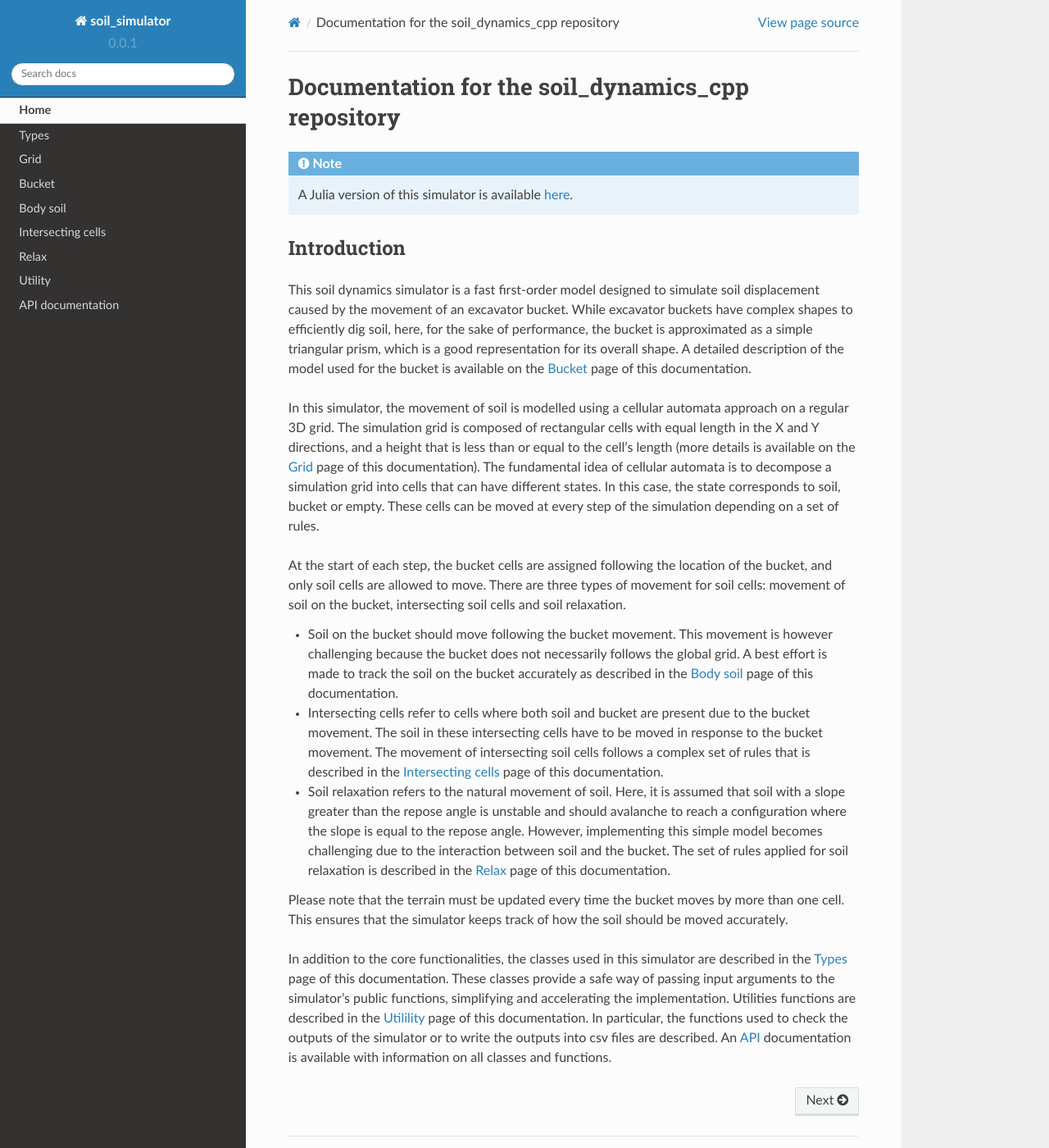
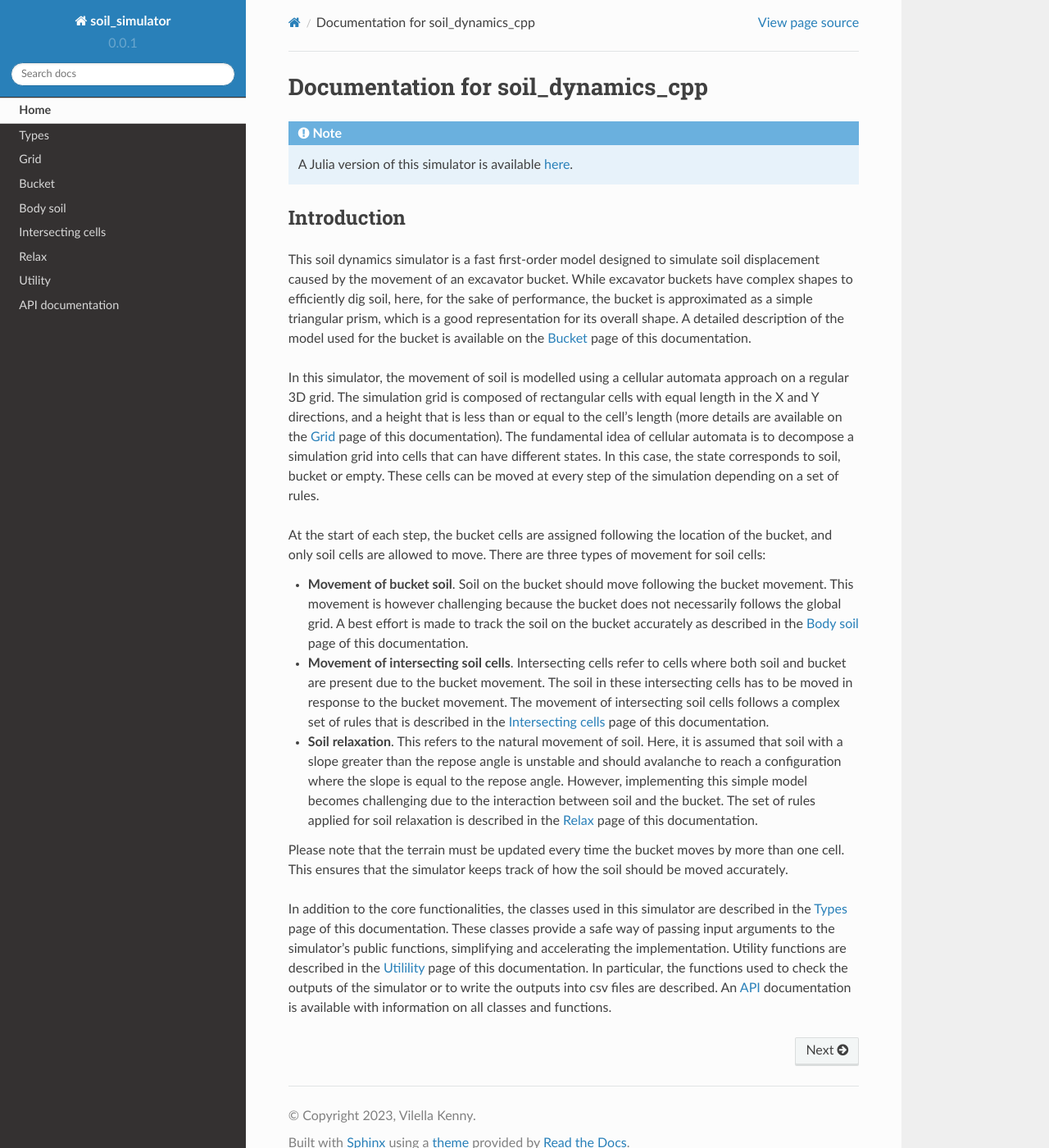
Before and after one commit to KennyVilella/soil_dynamics_cpp, a Sphinx documentation site: the page built from docs/index.rst, in a window 1280 px wide and 1400 px high. Shown: the whole window at 82% size. Built offline with Sphinx 7.4.7 and the Read the Docs theme 2.0.0, drawn with Linux system fonts in a browser that asks for light colours.

Commit message:
[corrected] documentation introduction

```diff
--- a/docs/index.rst
+++ b/docs/index.rst
@@ -1,5 +1,5 @@
-Documentation for the soil_dynamics_cpp repository
-==================================================
+Documentation for soil_dynamics_cpp
+===================================
 
 .. note::
 
@@ -14,23 +14,26 @@
 
 
 In this simulator, the movement of soil is modelled using a cellular automata approach on a regular 3D grid.
-The simulation grid is composed of rectangular cells with equal length in the X and Y directions, and a height that is less than or equal to the cell's length (more details is available on the `Grid <grid.html>`_ page of this documentation).
+The simulation grid is composed of rectangular cells with equal length in the X and Y directions, and a height that is less than or equal to the cell's length (more details are available on the `Grid <grid.html>`_ page of this documentation).
 The fundamental idea of cellular automata is to decompose a simulation grid into cells that can have different states.
 In this case, the state corresponds to soil, bucket or empty.
 These cells can be moved at every step of the simulation depending on a set of rules.
 
 
 At the start of each step, the bucket cells are assigned following the location of the bucket, and only soil cells are allowed to move.
-There are three types of movement for soil cells: movement of soil on the bucket, intersecting soil cells and soil relaxation.
+There are three types of movement for soil cells:
 
 
-* Soil on the bucket should move following the bucket movement.
+* **Movement of bucket soil**.
+  Soil on the bucket should move following the bucket movement.
   This movement is however challenging because the bucket does not necessarily follows the global grid.
   A best effort is made to track the soil on the bucket accurately as described in the `Body soil <body_soil.html>`_ page of this documentation.
-* Intersecting cells refer to cells where both soil and bucket are present due to the bucket movement.
-  The soil in these intersecting cells have to be moved in response to the bucket movement.
+* **Movement of intersecting soil cells**.
+  Intersecting cells refer to cells where both soil and bucket are present due to the bucket movement.
+  The soil in these intersecting cells has to be moved in response to the bucket movement.
   The movement of intersecting soil cells follows a complex set of rules that is described in the `Intersecting cells <intersecting_cells.html>`_ page of this documentation.
-* Soil relaxation refers to the natural movement of soil.
+* **Soil relaxation**.
+  This refers to the natural movement of soil.
   Here, it is assumed that soil with a slope greater than the repose angle is unstable and should avalanche to reach a configuration where the slope is equal to the repose angle.
   However, implementing this simple model becomes challenging due to the interaction between soil and the bucket.
   The set of rules applied for soil relaxation is described in the `Relax <relax.html>`_ page of this documentation.
@@ -42,7 +45,7 @@
 
 In addition to the core functionalities, the classes used in this simulator are described in the `Types <types.html>`_ page of this documentation.
 These classes provide a safe way of passing input arguments to the simulator's public functions, simplifying and accelerating the implementation.
-Utilities functions are described in the `Utilility <utils.html>`_ page of this documentation.
+Utility functions are described in the `Utilility <utils.html>`_ page of this documentation.
 In particular, the functions used to check the outputs of the simulator or to write the outputs into csv files are described.
 An `API <api.html>`_ documentation is available with information on all classes and functions.
 
```
